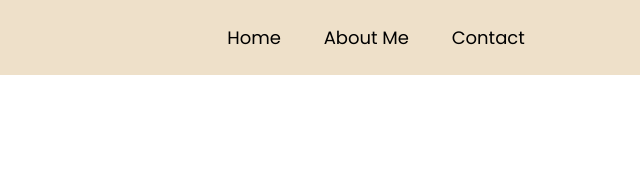
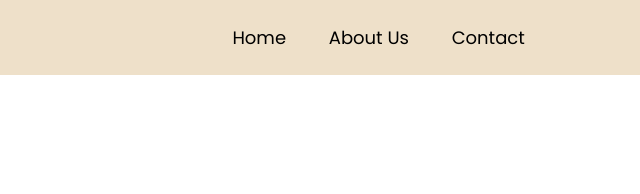
Before and after one commit to HEGIIRA/teach-portoo, a plain HTML site: page index.html in a window 1280 px wide. Shown: the top 194 px of the page, 640-1280 px from the left. Drawn offline with nearby package versions, Linux system fonts and the light colour scheme.

Commit message:
apdet coy

```diff
--- a/index.html
+++ b/index.html
@@ -17,9 +17,10 @@
 
       <nav class="navbar">
         <a href="#home1">Home</a>
-        <a href="#home2">About Me</a>
+        <a href="#home2">About Us</a>
         <a href="#home4">Contact</a>
       </nav>
+
     </header>
 
 
```
